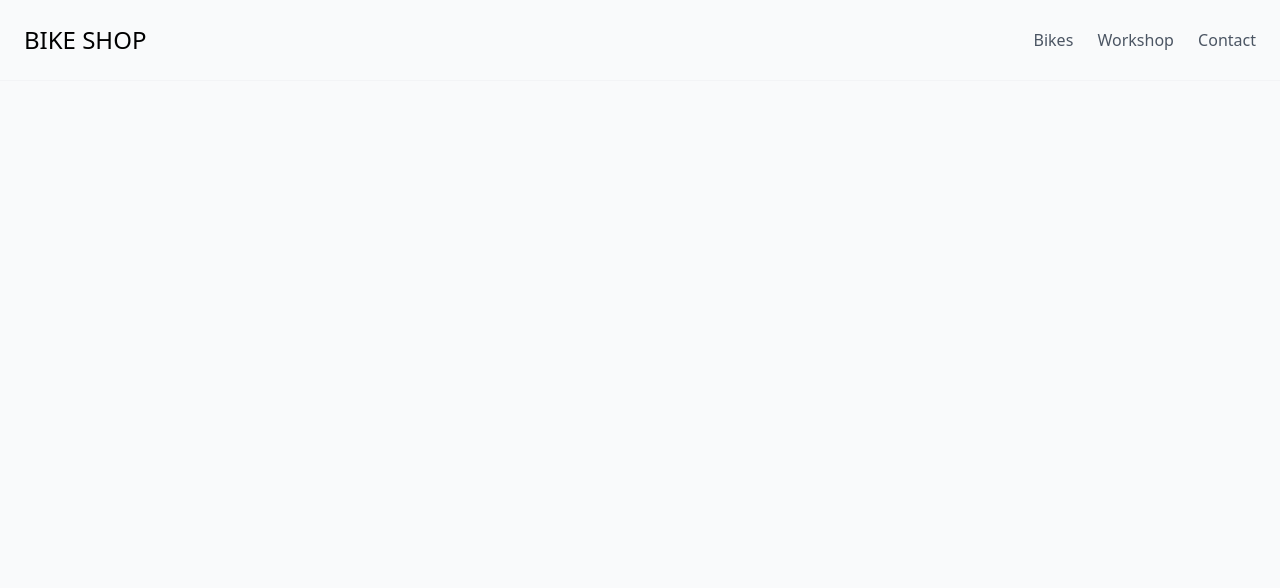
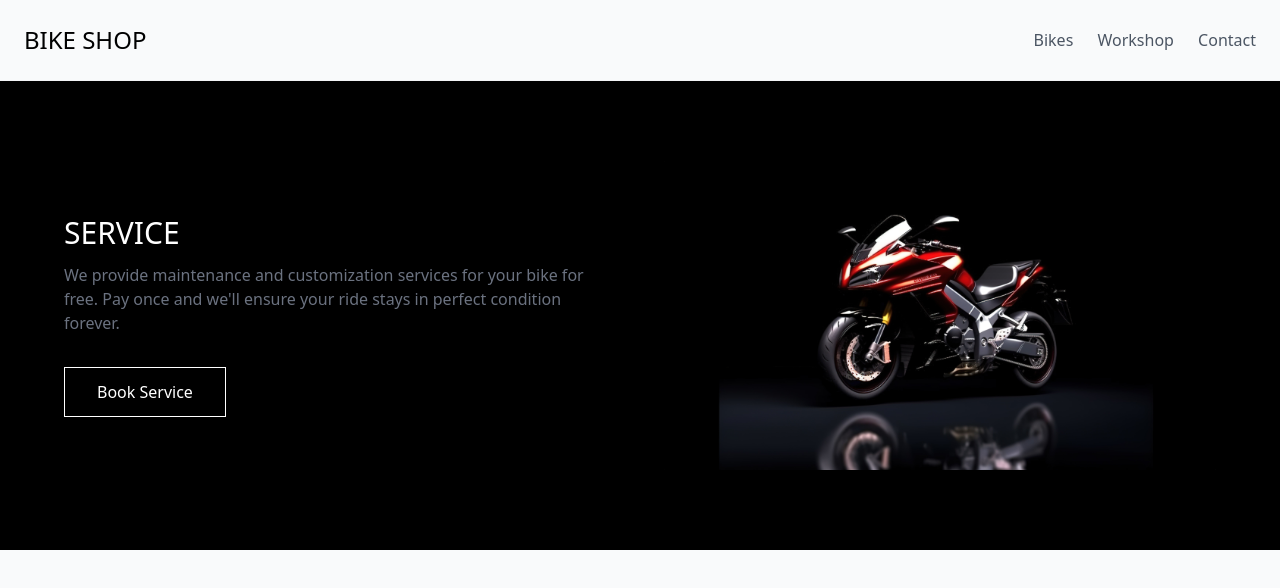
Before and after one commit to RRanawat/framework-challenge, a plain HTML site: page index.html in a window 1280 px wide. Drawn offline with nearby package versions, Linux system fonts and the light colour scheme.

Commit message:
added footer that looks like the main thing

```diff
--- a/index.html
+++ b/index.html
@@ -1,11 +1,13 @@
 <!DOCTYPE html>
 <html lang="en">
+
 <head>
     <meta charset="UTF-8">
     <meta name="viewport" content="width=device-width, initial-scale=1.0">
     <title>Bike Shop</title>
     <link href="https://cdnjs.cloudflare.com/ajax/libs/tailwindcss/2.2.19/tailwind.min.css" rel="stylesheet">
 </head>
+
 <body class="bg-gray-50 min-h-screen">
     <nav class="p-6 flex justify-between items-center border-b border-gray-100">
         <div class="text-2xl font-light">BIKE SHOP</div>
@@ -15,5 +17,21 @@
             <a href="/" class="hover:text-black transition-colors">Contact</a>
         </div>
     </nav>
+    <footer class="py-20 px-6 bg-black text-white">
+        <div class="max-w-6xl mx-auto flex flex-col md:flex-row items-center gap-12">
+            <div class="flex-1">
+                <h2 class="text-3xl font-light mb-3">SERVICE</h2>
+                <p class="text-gray-500 mb-8">We provide maintenance and customization services for your bike for free.
+                    Pay once and we'll ensure your ride stays in perfect condition forever.</p>
+                <button
+                    class="inline-block border border-white px-8 py-3 hover:bg-white hover:text-black transition-colors">Book
+                    Service</button>
+            </div>
+            <div class="flex-1">
+                <img src="/images/footer-bike.jpg" alt="Bike" class="w-full h-full object-cover">
+            </div>
+        </div>
+    </footer>
 </body>
+
 </html>
```
Also changed, not shown: images/footer-bike.jpg (added).
